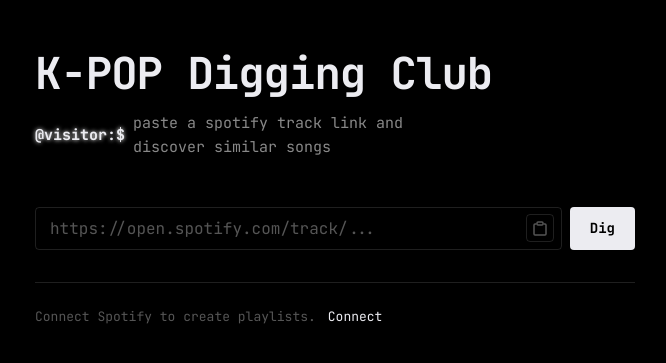
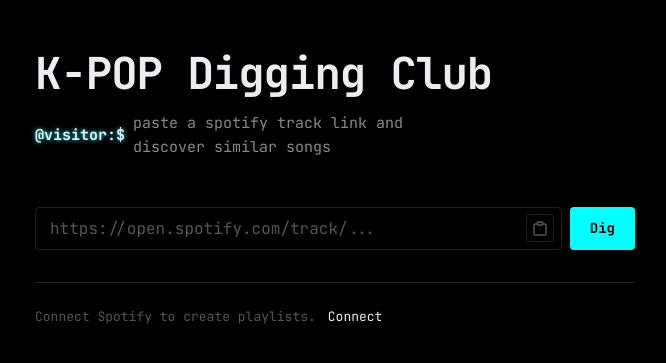
Before and after one commit to behaviodd/behaviodd.github.io, a Jekyll site: the page built from digging.html, in a window 1280 px wide. Shown: the top 363 px of the page, without its empty margins (305-971 px from the left). Built offline with Jekyll 4.4.1, drawn with Linux system fonts in a browser that asks for light colours; some web fonts are replaced; a script that is not in the unit is left out.

Commit message:
Change accent color to cyan (#00ffff)
Co-Authored-By: Claude Opus 4.6 <noreply@anthropic.com>

```diff
--- a/_layouts/digging.html
+++ b/_layouts/digging.html
@@ -19,8 +19,8 @@
       --bg: #000;
       --border: rgba(255, 255, 255, 0.12);
       --border-strong: rgba(255, 255, 255, 0.25);
-      --accent: #ececf1;
-      --accent-dim: #ececf1b3;
+      --accent: #00ffff;
+      --accent-dim: #00ffffb3;
       --surface: rgba(255, 255, 255, 0.03);
       --surface-solid: #000;
       --font: "JetBrains Mono", "Pretendard", -apple-system, BlinkMacSystemFont, "Segoe UI", Roboto, sans-serif;
@@ -96,7 +96,7 @@
     .prompt {
       color: var(--fg);
       font-weight: 700;
-      text-shadow: 0 0 4px #fff;
+      text-shadow: 0 0 4px #00ffff;
     }
     .cursor {
       animation: blink 1s step-end infinite;
@@ -157,7 +157,7 @@
     .dig-paste-btn:hover {
       color: var(--fg);
       border-color: var(--accent);
-      text-shadow: 0 0 4px #fff;
+      text-shadow: 0 0 4px #00ffff;
     }
     .dig-submit-btn {
       padding: 10px 20px;
@@ -165,7 +165,7 @@
       font-weight: 700;
       font-family: var(--font);
       color: #000;
-      background: #ececf1;
+      background: #00ffff;
       border: none;
       border-radius: 4px;
       cursor: pointer;
@@ -298,7 +298,7 @@
       border-color: var(--border-strong);
     }
     .dig-result-item:hover .dig-result-title {
-      text-shadow: 0 0 4px #fff;
+      text-shadow: 0 0 4px #00ffff;
     }
     .dig-result-item.dig-playing {
       background: rgba(255, 255, 255, 0.06);
@@ -306,7 +306,7 @@
       box-shadow: 0 0 8px rgba(255, 255, 255, 0.05);
     }
     .dig-result-item.dig-playing .dig-result-title {
-      text-shadow: 0 0 4px #fff;
+      text-shadow: 0 0 4px #00ffff;
     }
 
     .dig-result-check {
@@ -380,7 +380,7 @@
       transition: text-shadow 0.2s;
     }
     .dig-auth-section a:hover {
-      text-shadow: 0 0 4px #fff;
+      text-shadow: 0 0 4px #00ffff;
       text-decoration: underline;
     }
 
@@ -421,7 +421,7 @@
     }
     .dig-player-bar .dig-player-close:hover {
       color: var(--fg);
-      text-shadow: 0 0 4px #fff;
+      text-shadow: 0 0 4px #00ffff;
     }
     .dig-player-bar iframe {
       width: 100%;
@@ -436,7 +436,7 @@
       bottom: 24px;
       left: 50%;
       transform: translateX(-50%) translateY(80px);
-      background: #ececf1;
+      background: #00ffff;
       color: #000;
       padding: 10px 20px;
       border-radius: 4px;
```
